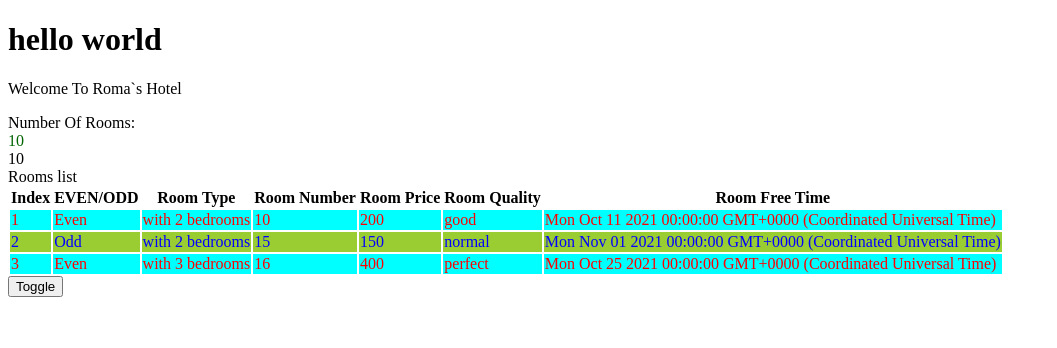
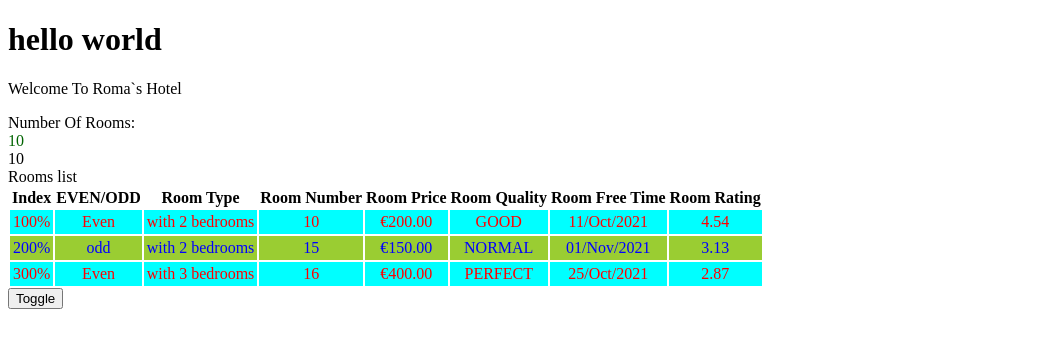
Before and after one commit to Romashka13579/Angular_2, an Angular app: page / in a window 1280 px wide. Shown: the top 348 px of the page, without its empty margins (0-1057 px from the left). Built offline with nearby package versions, Linux system fonts and the light colour scheme.

Commit message:
all pipes

```diff
--- a/src/app/rooms/rooms.component.css
+++ b/src/app/rooms/rooms.component.css
@@ -7,3 +7,8 @@
     background-color: yellowgreen;
     color: blue;
 }
+
+td, tr{
+    text-align: center;
+    padding: 3px;
+}
--- a/src/app/rooms/rooms.component.html
+++ b/src/app/rooms/rooms.component.html
@@ -5,6 +5,8 @@ Number Of Rooms:
 </div>
 
 {{ rooms?.availableRooms ?? 'No rooms' }}
+
+<!-- {{roomlist | json}} -->
 
 <div *ngIf="rooms.availableRooms > 0">
     Rooms list
@@ -18,15 +20,17 @@ Number Of Rooms:
             <th>Room Price</th>
             <th>Room Quality</th>
             <th>Room Free Time</th>
+            <th>Room Rating</th>
         </tr>
-        <tr [ngClass]="e? 'even' : 'odd'" *ngFor="let room of roomlist; let e = even; let o = odd; let i = index">
-            <td>{{i+1}}</td>
-            <td>{{ e ? "Even" : "Odd"}}</td>
+        <tr [ngClass]="e? 'even' : 'odd'" *ngFor="let room of roomlist | slice : 0:3; let e = even; let o = odd; let i = index">
+            <td>{{i+1 | percent}}</td>
+            <td>{{ e ? "Even" : "Odd" | lowercase}}</td>
             <td>{{ room.roomType }}</td>
             <td>{{ room.roomNumber }}</td>
-            <td>{{ room.roomPrice }}</td>
-            <td>{{ room.roomQuality }}</td>
-            <td>{{ room.roomFreeTime }}</td>
+            <td>{{ room.roomPrice | currency : "EUR"}}</td>
+            <td>{{ room.roomQuality | uppercase }}</td>
+            <td>{{ room.roomFreeTime | date : 'dd/MMM/yyyy' }}</td>
+            <td>{{ room.roomRating | number : '1.0-2'}}</td>
         </tr>
     </table>
 </div>
--- a/src/app/rooms/rooms.component.ts
+++ b/src/app/rooms/rooms.component.ts
@@ -19,9 +19,9 @@ export class RoomsComponent {
   }
 
   roomlist: RoomList[] = [
-    {roomType:'with 2 bedrooms',roomNumber:10, roomPrice:200, roomQuality:'good', roomFreeTime: new Date('10-11-2021')},
-    {roomType:'with 2 bedrooms',roomNumber:15, roomPrice:150, roomQuality:'normal', roomFreeTime: new Date('11-1-2021')},
-    {roomType:'with 3 bedrooms',roomNumber:16, roomPrice:400, roomQuality:'perfect', roomFreeTime: new Date('10-25-2021')},
+    {roomType:'with 2 bedrooms',roomNumber:10, roomPrice:200, roomQuality:'good', roomFreeTime: new Date('10-11-2021'), roomRating: 4.53553,},
+    {roomType:'with 2 bedrooms',roomNumber:15, roomPrice:150, roomQuality:'normal', roomFreeTime: new Date('11-1-2021'), roomRating: 3.1259,},
+    {roomType:'with 3 bedrooms',roomNumber:16, roomPrice:400, roomQuality:'perfect', roomFreeTime: new Date('10-25-2021'), roomRating: 2.8665,},
   ]
 
   funcName(){
--- a/src/app/rooms/rooms.ts
+++ b/src/app/rooms/rooms.ts
@@ -10,4 +10,5 @@ export interface RoomList{
     roomPrice:number;
     roomQuality:string;
     roomFreeTime:Date;
+    roomRating:number;
 }
```
